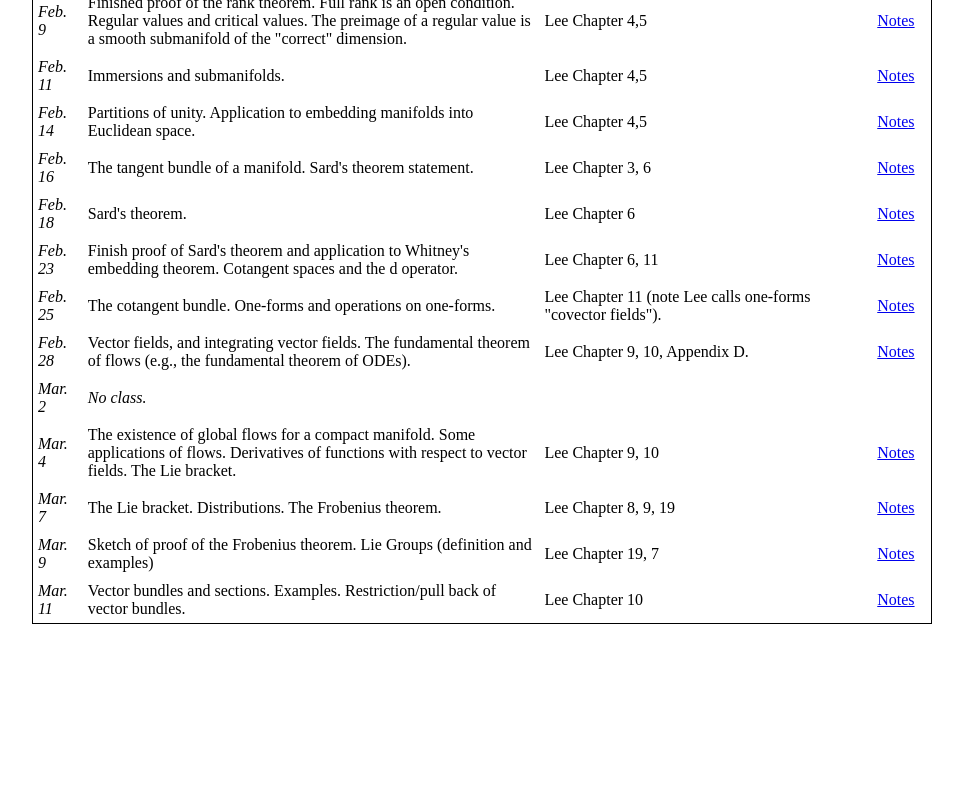
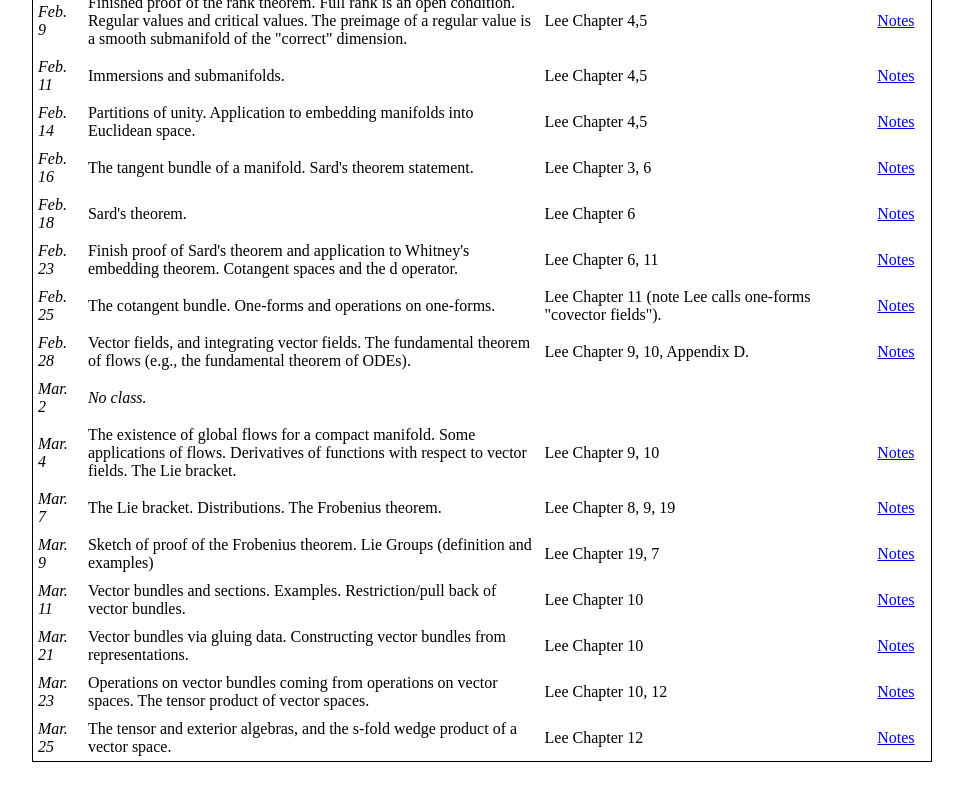
Before and after one commit to sheelganatra/sheelganatra.github.io, a plain HTML site: page math535a/index.html in a window 1280 px wide. Shown: the part 2226-3027 px from the top of the page, without its empty margins (21-984 px from the left). Before the commit the page ends 2895 px from the top, so only its background shows below. Drawn offline with Linux system fonts and the light colour scheme.

Commit message:
added lectures 25-27

```diff
--- a/math535a/index.html
+++ b/math535a/index.html
@@ -553,6 +553,27 @@ topics are tentative and will be adjusted as necessary. </p>
         <td> <a href="notes/lecture24.pdf">Notes</a>   </td>
     </tr>
 
+             <tr>
+        <td> <i> Mar. 21</i> </td>
+        <td> Vector bundles via gluing data. Constructing vector bundles from representations.   </td>
+        <td> Lee Chapter 10  </td>
+        <td> <a href="notes/lecture25.pdf">Notes</a>   </td>
+    </tr>
+
+             <tr>
+        <td> <i> Mar. 23</i> </td>
+        <td> Operations on vector bundles coming from operations on vector spaces. The tensor product of vector spaces.  </td>
+        <td> Lee Chapter 10, 12  </td>
+        <td> <a href="notes/lecture26.pdf">Notes</a>   </td>
+    </tr>
+
+             <tr>
+        <td> <i> Mar. 25</i> </td>
+        <td> The tensor and exterior algebras, and the s-fold wedge product of a vector space.  </td>
+        <td> Lee Chapter 12  </td>
+        <td> <a href="notes/lecture27.pdf">Notes</a>   </td>
+    </tr>
+
     <!--
     <tr>
         <td> <i> Jan. 15</i> </td>
```
Also changed, not shown: 3 other files.
